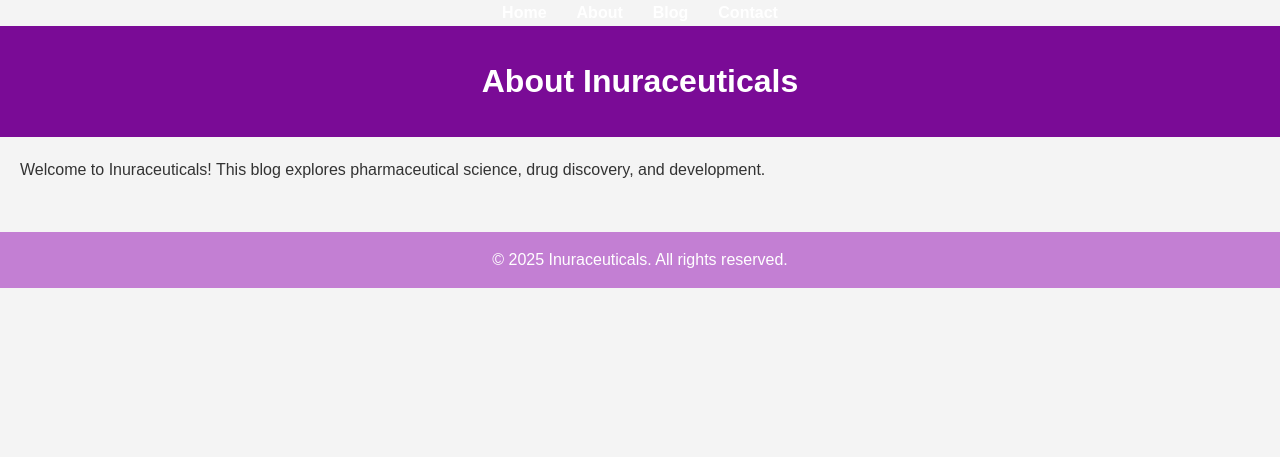
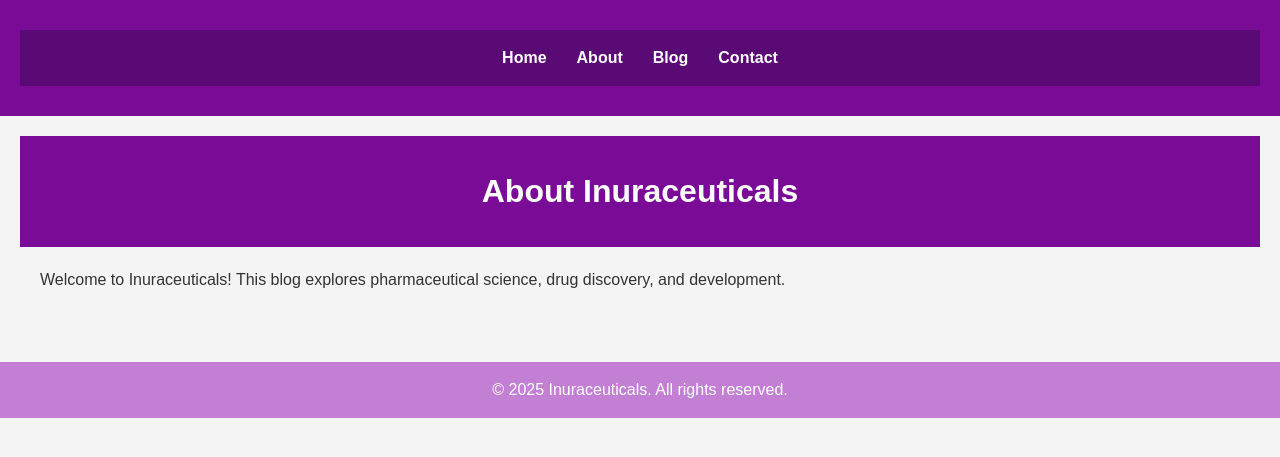
Before and after one commit to InuraK/inuraceuticals, a Jekyll site: the page built from about.html, in a window 1280 px wide. Shown: the top 457 px of the page. Built offline with Jekyll 4.4.1, drawn with Linux system fonts in a browser that asks for light colours.

Commit message:
Update about.html

```diff
--- a/about.html
+++ b/about.html
@@ -1,28 +1,12 @@
-<!DOCTYPE html>
-<html lang="en">
-<head>
-    <meta charset="UTF-8">
-    <meta name="viewport" content="width=device-width, initial-scale=1.0">
-    <title>About - Inuraceuticals</title>
-    <link rel="stylesheet" href="style.css">
-</head>
-<body>
-    <nav>
-        <ul>
-            <li><a href="index.html">Home</a></li>
-            <li><a href="about.html">About</a></li>
-            <li><a href="blog.html">Blog</a></li>
-            <li><a href="contact.html">Contact</a></li>
-        </ul>
-    </nav>
+---
+layout: default
+title: About
+---
+
 <header>
   <h1>About Inuraceuticals</h1>
 </header>
+
 <main>
   <p>Welcome to Inuraceuticals! This blog explores pharmaceutical science, drug discovery, and development.</p>
 </main>
-    <footer>
-        <p>&copy; 2025 Inuraceuticals. All rights reserved.</p>
-    </footer>
-</body>
-</html>
```
Lines whose indentation alone changed are shown as unchanged.
